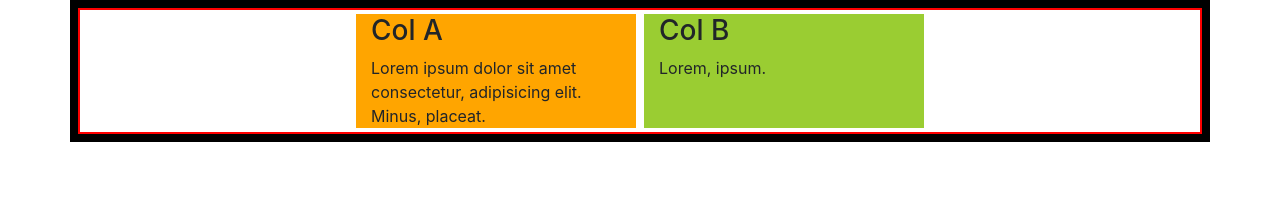
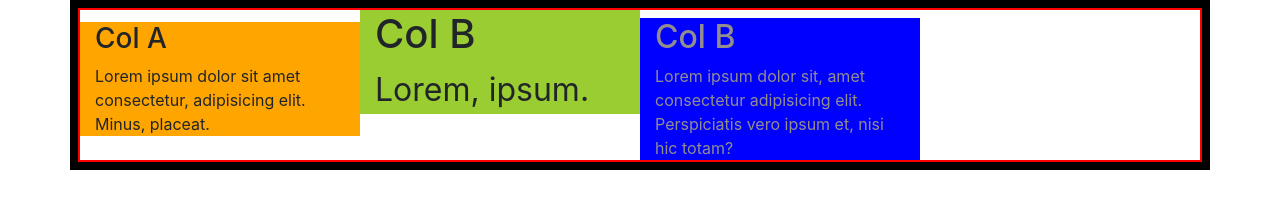
Before and after one commit to anubhab5/learn-bootstrap, a website: page index.html in a window 1280 px wide. Drawn offline with nearby package versions, Linux system fonts and the light colour scheme.

Commit message:
vertical alignments

```diff
--- a/css/style.css
+++ b/css/style.css
@@ -75,3 +75,7 @@ body {
 .green {
     background-color: yellowgreen;
 }
+
+.big {
+    font-size: 2rem;
+}
--- a/index.html
+++ b/index.html
@@ -14,15 +14,20 @@
 
 
         <div class="container">
-            <div class="row justify-content-center">
-                <div class="col-md-3 orange m-1 ">
+            <div class="row align-items-baseline">
+                <div class="col-md-3 orange ">
                     <h3>Col A</h3>
                     Lorem ipsum dolor sit amet consectetur, adipisicing elit.
                     Minus, placeat.
                 </div>
-                <div class="col-md-3 green m-1">
-                    <h3>Col B</h3>
+                <div class="col-md-3 green big">
+                    <h1>Col B</h1>
                     Lorem, ipsum.
+                </div>
+                <div class="col-md-3 blue">
+                    <h2>Col B</h2>
+                    Lorem ipsum dolor sit, amet consectetur adipisicing elit.
+                    Perspiciatis vero ipsum et, nisi hic totam?
                 </div>
             </div>
         </div>
```
